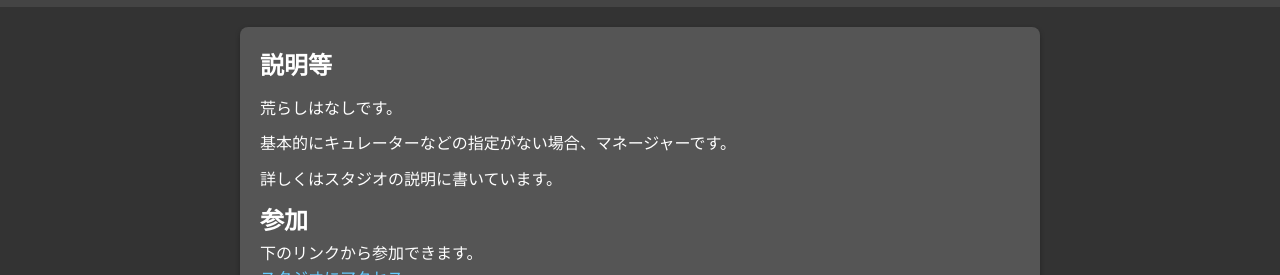
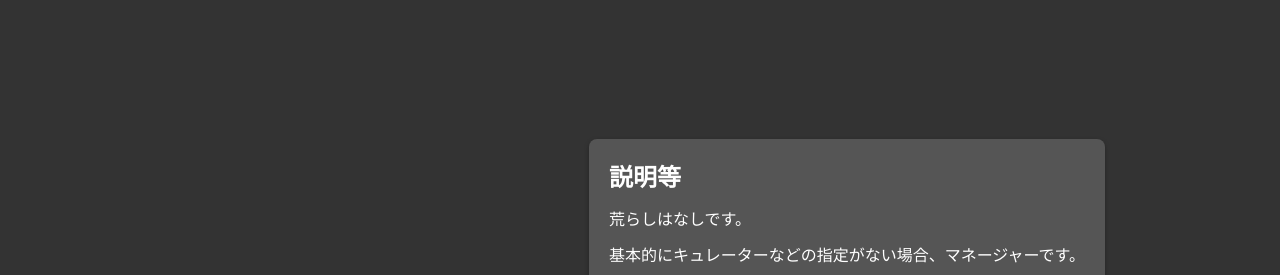
Before and after one commit to hurutusan/api1, a plain HTML site: page introduction.html in a window 1280 px wide. Shown: the part 74-349 px from the top of the page. Drawn offline with Linux system fonts and the light colour scheme.

Commit message:
introduction.html

```diff
--- a/introduction.html
+++ b/introduction.html
@@ -14,11 +14,13 @@
 
         body {
             font-family: Arial, sans-serif;
-            margin: 0;
-            padding: 0;
             background-color: #333;
             color: #ffffff;
             line-height: 1.6;
+            display: flex;
+            justify-content: center; /* 中央寄せ */
+            align-items: center; /* 縦中央寄せ */
+            height: 100vh; /* ビューポートの高さを100%に */
         }
         header {
             background-color: #444;
@@ -27,7 +29,7 @@
         }
         section {
             max-width: 800px;
-            margin: 20px auto;
+            margin: 20px;
             background-color: #555;
             padding: 20px;
             border-radius: 8px;
@@ -80,6 +82,6 @@
     <p>下のリンクからキュレーターを確認できます。</p>
     <a href="https://scratch.mit.edu/studios/35642753/curators" target="_blank">スタジオにアクセス</a>
 </section>
-
+<!-- 変更テスト -->
 </body>
 </html>
```
